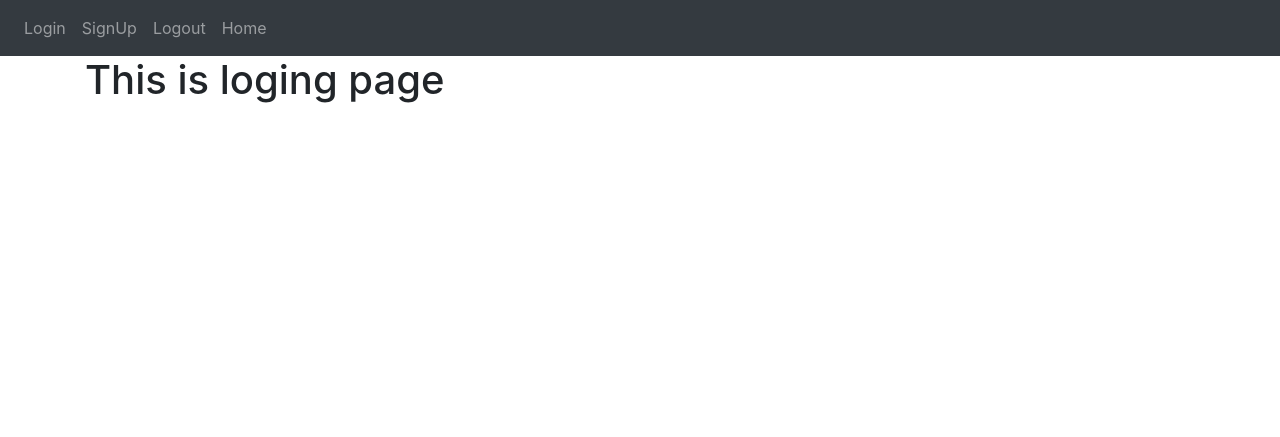
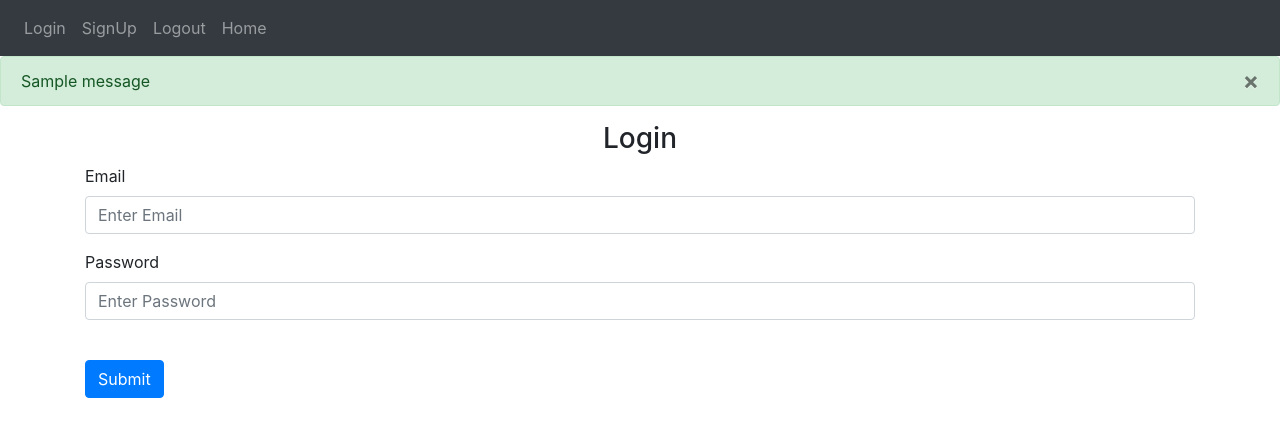
Before and after one commit to ujjawalsidhpura/Notepad_python, a Flask app: page /login in a window 1280 px wide. Shown: the top 437 px of the page. Run offline with Flask 2, Linux system fonts and the light colour scheme; one stand-in notice (Sample message) is shown; some libraries are stand-ins or nearby versions.

Commit message:
login/signup page set up and POST routes

```diff
--- a/website/auth.py
+++ b/website/auth.py
@@ -1,10 +1,10 @@
-from flask import Blueprint, render_template
+from flask import Blueprint, render_template, request, flash
 
 
 auth = Blueprint('auth', __name__)
 
 
-@auth.route('/login')
+@auth.route('/login', methods=['GET', 'POST'])
 def login():
     return render_template('login.html')
 
@@ -14,6 +14,23 @@ def logout():
     return '<p>Logout</p>'
 
 
-@auth.route('/sign-up')
+@auth.route('/sign-up', methods=['GET', 'POST'])
 def sign_up():
+    if request.method == 'POST':
+        email = request.form.get('email')
+        first_name = request.form.get('firstname')
+        password1 = request.form.get('password1')
+        password2 = request.form.get('password2')
+
+        if len(email) < 4:
+            flash('Email must be greater than 4 characters', category='error')
+        elif len(first_name) < 2:
+            flash('First name must be greater than 1 letter', category='error')
+        elif password1 != password2:
+            flash('Passwords do not match', category='error')
+        elif len(password1) < 5:
+            flash('Password must be atleast 5 characters', category='error')
+        else:
+            flash('Account created', category='success')
+
     return render_template('sign_up.html')
--- a/website/templates/base.html
+++ b/website/templates/base.html
@@ -24,6 +24,28 @@
        </div>
    </nav>
 
+   {% with messages = get_flashed_messages(with_categories=true)%}
+   {% if messages %}
+    {% for category, message in messages %}
+        {% if category == 'error' %}
+        <div class="alert alert-danger alert-dismissable fade show">
+            {{ message }}
+            <button type="button" class="close" data-dismiss="alert">
+                <span aria-hidden="true">&times;</span>
+            </button>
+        </div>
+        {% else %}
+        <div class="alert alert-success alert-dismissable fade show">
+            {{ message }}
+            <button type="button" class="close" data-dismiss="alert">
+                <span aria-hidden="true">&times;</span>
+            </button>
+        </div>
+        {% endif %}
+    {% endfor %}
+   {% endif%}
+   {% endwith %}
+
    <div class="container">
        {% block content%}
        {% endblock%}
--- a/website/templates/login.html
+++ b/website/templates/login.html
@@ -3,6 +3,21 @@
 {% block title %}Login{% endblock %}
 
 {% block content%}
-<h1>This is loging page</h1>
+<form method="POST">
+    <h3 align="center">Login</h3>
+    <div class="form-group">
+        <label for="email">Email</label>
+        <input type="email" id="email" name="email" placeholder="Enter Email" class="form-control">
+    </div>
+
+    <div class="form-group">
+        <label for="password">Password</label>
+        <input type="password" id="password" name="password" placeholder="Enter Password" class="form-control">
+    </div>
+
+    <br />
+    <button type="submit" class="btn btn-primary">Submit</button>
+
+</form>
 
 {% endblock%}
--- a/website/templates/sign_up.html
+++ b/website/templates/sign_up.html
@@ -15,11 +15,11 @@
     </div>
     <div class="form-group">
         <label for="password1">Password</label>
-        <input type="text" id="password1" name="password1" placeholder="Enter Password" class="form-control">
+        <input type="password" id="password1" name="password1" placeholder="Enter Password" class="form-control">
     </div>
     <div class="form-group">
         <label for="password2">Password</label>
-        <input type="text" id="password2" name="password2" placeholder="Confirm Password" class="form-control">
+        <input type="password" id="password2" name="password2" placeholder="Confirm Password" class="form-control">
     </div>
     <br />
     <button type="submit" class="btn btn-primary">Submit</button>
```
